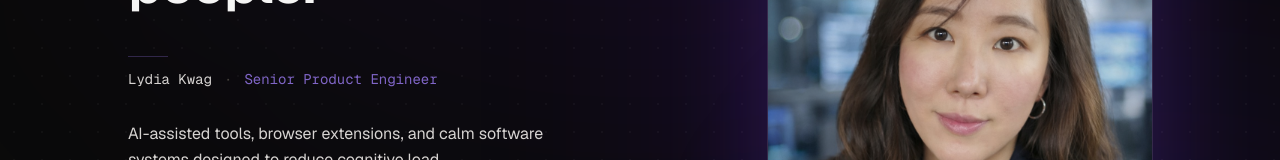
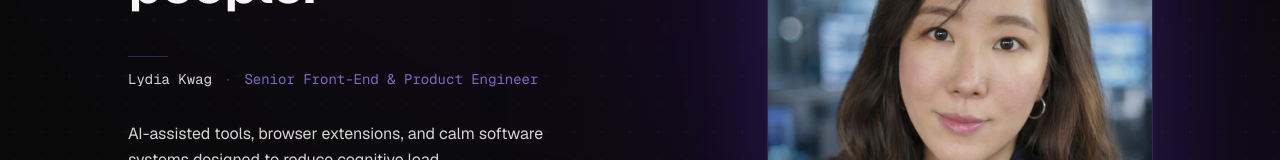
Before and after one commit to lydiacodesdaily/lydia-kwag, a Next.js app: page / in a window 1280 px wide. Shown: the part 358-518 px from the top of the page. Built offline with nearby package versions, Linux system fonts and the light colour scheme.

Commit message:
Update hero and contact texts

```diff
--- a/src/components/Contact.tsx
+++ b/src/components/Contact.tsx
@@ -20,9 +20,7 @@ export default function Contact() {
               Let&apos;s talk.
             </h2>
             <p className="mb-10 text-base leading-relaxed text-stone-400">
-              Open to product engineering roles at companies building tools that
-              matter. Especially interested in teams focused on productivity,
-              focus, or human-centered software.
+              Open to senior front-end engineering roles where craft, performance, and user experience are taken seriously — from productivity tools to enterprise platforms where interface quality drives real outcomes.
             </p>
           </motion.div>
 
--- a/src/components/Hero.tsx
+++ b/src/components/Hero.tsx
@@ -145,7 +145,7 @@ export default function Hero() {
               <p className="font-mono text-sm">
                 <span className="text-stone-300">Lydia Kwag</span>
                 <span className="mx-3 text-stone-700">·</span>
-                <span className="text-violet-400/75">Senior Product Engineer</span>
+                <span className="text-violet-400/75">Senior Front-End & Product Engineer</span>
               </p>
             </motion.div>
 
```
